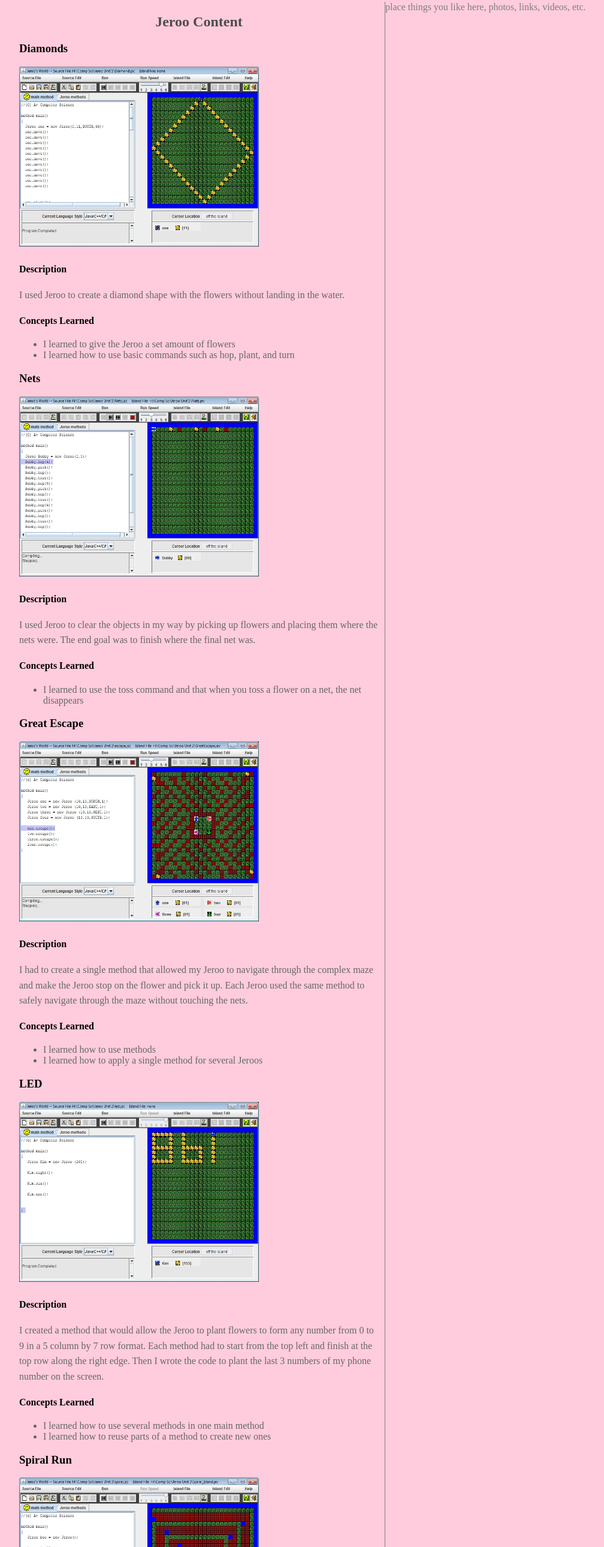
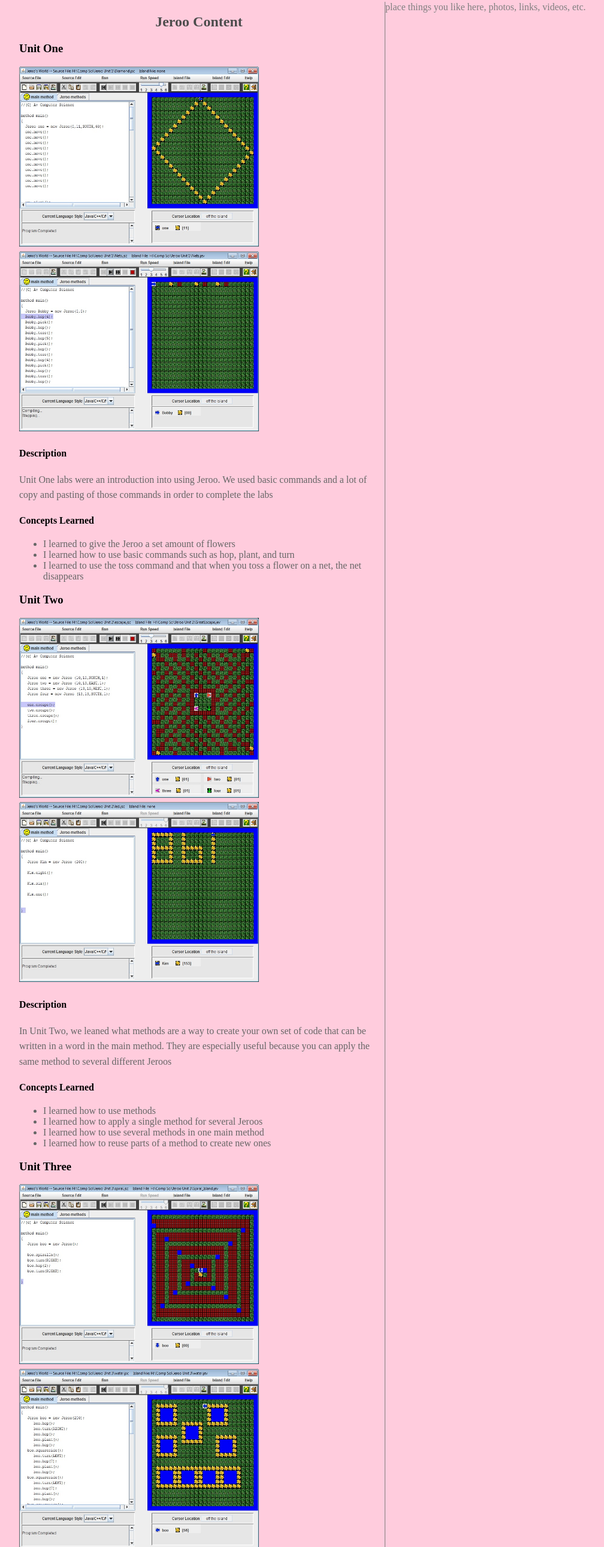
Before and after one commit to yasminmadjidi/YasminMadjidiPortfolio.github.io, a plain HTML site: page jeroo.html in a window 1280 px wide. Shown: the part 221-2800 px from the top of the page at 60% size, without its empty margins (83-1091 px from the left). Drawn offline with Linux system fonts and the light colour scheme.

Commit message:
finishing jeroo page

```diff
--- a/jeroo.html
+++ b/jeroo.html
@@ -46,70 +46,59 @@
 	<!--Section Content-Projects and Assignments-->
 	<section id="content">
 		<h1>Jeroo Content</h1>
-		<h3>Diamonds</h3>
+		<h3>Unit One</h3>
 			<p>
 				<img src="images/unitOneOne.jpg"/ width="400" height="300">
+				<img src="images/unitOneTwo.jpg"/ width="400" height="300">
 			</p>
 			<h4>Description</h4>
-				<p>I used Jeroo to create a diamond shape with the flowers without landing in the water.</p>
+				<p>Unit One labs were an introduction into using Jeroo. We used basic commands and a lot of copy and pasting of those commands in order to complete the labs</p>
 			<h4>Concepts Learned</h4>
 			<ul>
 				<li>I learned to give the Jeroo a set amount of flowers</li>
 				<li>I learned how to use basic commands such as hop, plant, and turn</li>
+				<li>I learned to use the toss command and that when you toss a flower on a net, the net disappears</li>
 			</ul>
-		<h3>Nets</h3>
+		<h3>Unit Two</h3>
 			<p>
-				<img src="images/unitOneTwo.jpg"/ width="400" height="300">
+				<img src="images/unitTwoOne.jpg"/ width="400" height="300">
+				<img src="images/unitTwoTwo.jpg"/ width="400" height="300">
 			</p>
 			<h4>Description</h4>
-				<p>I used Jeroo to clear the objects in my way by picking up flowers and placing them where the nets were. The end goal was to finish where the final net was.</p>
-			<h4>Concepts Learned</h4>
-			<ul>
-				<li>I learned to use the toss command and that when you toss a flower on a net, the net disappears</li>
-			</ul>
-		<h3>Great Escape</h3>
-			<p>
-				<img src="images/unitTwoOne.jpg"/ width="400" height="300">
-			</p>
-			<h4>Description</h4>
-				<p>I had to create a single method that allowed my Jeroo to navigate through the complex maze and make the Jeroo stop on the flower and pick it up. Each Jeroo used the same method to safely navigate through the maze without touching the nets.</p>
+				<p>In Unit Two, we leaned what methods are a way to create your own set of code that can be written in a word in the main method. They are especially useful because you can apply the same method to several different Jeroos</p>
 			<h4>Concepts Learned</h4>
 			<ul>
 				<li>I learned how to use methods</li>
 				<li>I learned how to apply a single method for several Jeroos</li>
+				<li>I learned how to use several methods in one main method</li>
+				<li>I learned how to reuse parts of a method to create new ones</li>
+
 			</ul>
-		<h3>LED</h3>
+		<h3>Unit Three</h3>
 			<p>
-				<img src="images/unitTwoTwo.jpg"/ width="400" height="300">
+				<img src="images/unitThreeOne.jpg"/ width="400" height="300">
+				<img src="images/unitThreeTwo.jpg"/ width="400" height="300">
 			</p>
 			<h4>Description</h4>
-				<p>I created a method that would allow the Jeroo to plant flowers to form any number from 0 to 9 in a 5 column by 7 row format. Each method had to start from the top left and finish at the top row along the right edge. Then I wrote the code to plant the last 3 numbers of my phone number on the screen.</p>
-			<h4>Concepts Learned</h4>
-			<ul>
-				<li>I learned how to use several methods in one main method</li>
-				<li>I learned how to reuse parts of a method to create new ones</li>
-			</ul>
-		<h3>Spiral Run</h3>
-			<p>
-				<img src="images/unitThreeOne.jpg"/ width="400" height="300">
-			</p>
-			<h4>Description</h4>
-				<p>I created a method that would allow my Jeroo to spiral from the start to the middle of the island where the flower is located. The Jeroo finished facing the flower.</p>
+				<p>In Unit Three we added loops into our code to clean it up and make it easier and faster to code. We also used conditions to help define those loops.</p>
 			<h4>Concepts Learned</h4>
 			<ul>
 				<li>I learned how to use while loops</li>
+				<li>I learned how to use conditions</li>
 			</ul>
-		<h3>Water Hazzards</h3>
+		<h3>Unit Four</h3>
 			<p>
-				<img src="images/unitThreeTwo.jpg"/ width="400" height="300">
+				<img src="images/unitFourOne.jpg"/ width="400" height="300">
+				<img src="images/unitFourTwo.jpg"/ width="400" height="300">
 			</p>
 			<h4>Description</h4>
-				<p>I used Jeroo to create a method to place flowers around a water hole. I made another method to move around the island and find all of the unprotected water holes.</p>
+				<p>In Unit Four, we learned to properly use if statements to set conditions for the Jeroo and make coding simpler and easier.</p>
 			<h4>Concepts Learned</h4>
 			<ul>
-				<li></li>
-				<li></li>
+				<li>I learned how to use if statements and how to loops those if statements</li>
+				<li>I learned how to incorporate else statements into if statements</li>
 			</ul>
+
 	</section> <!--end content-->
 
 	<!--Aside Content-Hobbies & Interests-->
```
Also changed, not shown: Images/unitFourOne.jpg (added), Images/unitFourTwo.jpg (added).
